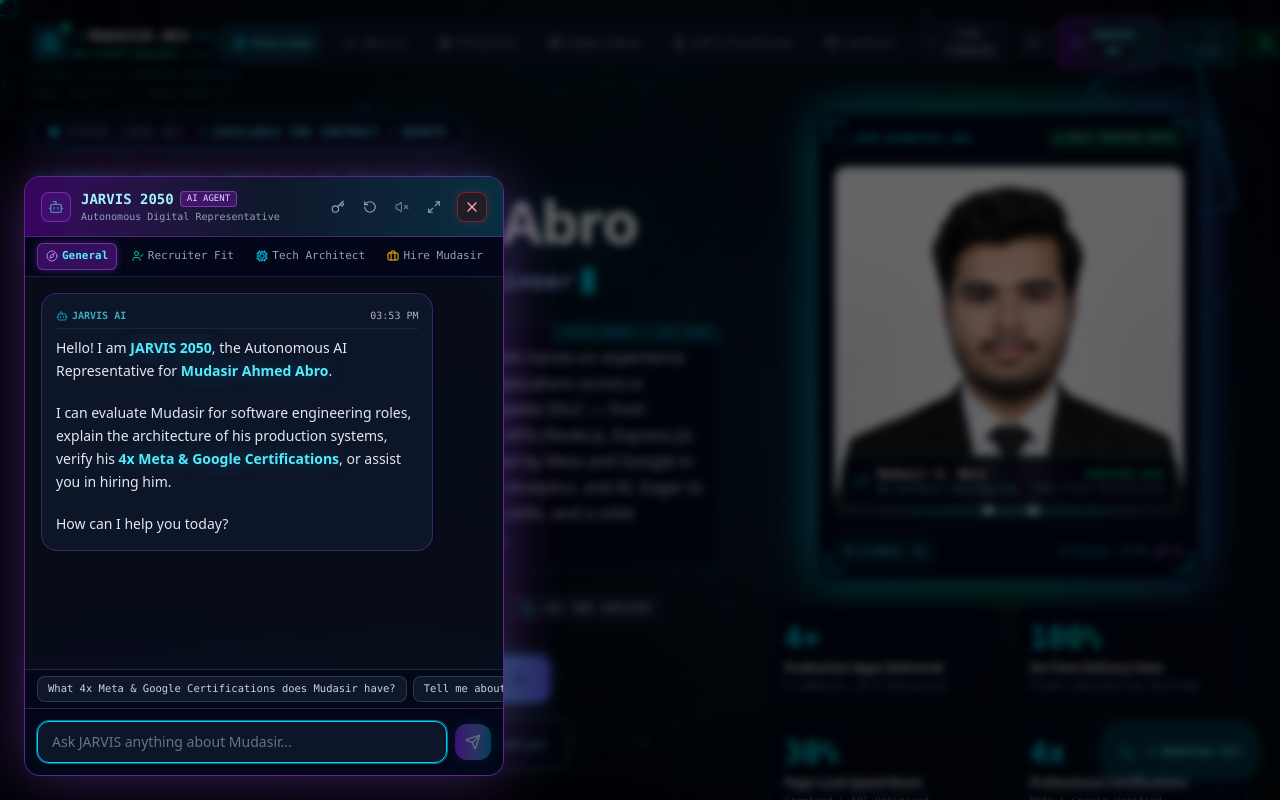
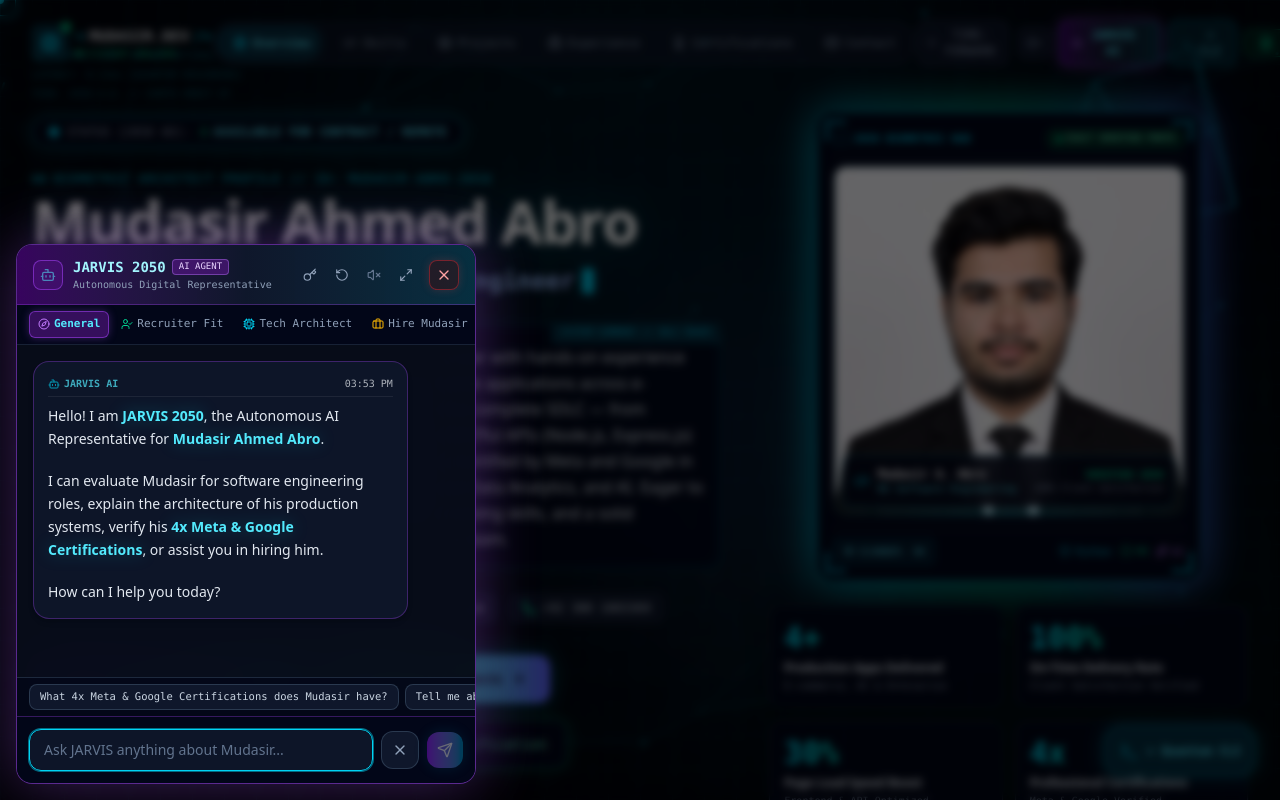
Before and after one commit to mudasirabro/mudasir-ahmed-abro-portfolio, a React (Vite) app: page / in a window 1280 px wide. Both pictures are taken after a click on the button "JARVIS AI". Shown: the top 800 px of the page. Built offline with nearby package versions, Linux system fonts and the light colour scheme.

Commit message:
fix(ui): ensure JARVIS header is fully visible within viewport and add dual close buttons and backdrop dismiss

```diff
--- a/src/components/JarvisBot.tsx
+++ b/src/components/JarvisBot.tsx
@@ -304,7 +304,7 @@
             />
 
             {/* Chat Box Window */}
-            <div className="relative z-50 sm:fixed sm:bottom-6 sm:left-6 sm:pointer-events-auto">
+            <div className="relative z-50 sm:fixed sm:bottom-4 sm:left-4 sm:pointer-events-auto">
               <motion.div
                 initial={{ opacity: 0, y: 30, scale: 0.95 }}
                 animate={{ opacity: 1, y: 0, scale: 1 }}
@@ -313,8 +313,8 @@
                 onClick={(e) => e.stopPropagation()}
                 className={`w-full max-w-[95vw] bg-[#080d1a]/95 border border-purple-500/50 sm:rounded-2xl shadow-[0_0_60px_rgba(168,85,247,0.35)] backdrop-blur-xl flex flex-col overflow-hidden transition-all duration-300 ${
                   isExpanded
-                    ? 'h-[92vh] sm:w-[700px]'
-                    : 'h-[85vh] sm:h-[600px] sm:w-[480px]'
+                    ? 'h-[88vh] sm:w-[700px]'
+                    : 'h-[min(540px,78vh)] sm:h-[min(540px,78vh)] sm:w-[460px]'
                 }`}
               >
                 {/* Header Bar */}
@@ -618,10 +618,19 @@
                   className="flex-1 bg-slate-900/90 border border-slate-700/80 focus:border-cyan-400 rounded-xl px-3.5 py-2.5 text-xs sm:text-sm text-slate-100 placeholder-slate-500 focus:outline-none focus:ring-1 focus:ring-cyan-400/50 font-sans"
                 />
 
+                {/* Secondary Close Button */}
+                <button
+                  onClick={handleClose}
+                  title="Close JARVIS AI (Esc)"
+                  className="p-2.5 rounded-xl bg-slate-900 border border-slate-700/80 hover:border-red-500/60 text-slate-400 hover:text-red-400 text-xs font-mono transition-all flex items-center justify-center shrink-0 cursor-pointer hover:bg-red-950/30"
+                >
+                  <X className="w-4 h-4" />
+                </button>
+
                 <button
                   onClick={() => handleSendMessage()}
                   disabled={!input.trim() || isThinking}
-                  className="p-2.5 rounded-xl bg-gradient-to-r from-purple-600 to-cyan-600 text-white hover:opacity-90 disabled:opacity-40 transition-all flex items-center justify-center shrink-0 shadow-[0_0_15px_rgba(6,182,212,0.3)]"
+                  className="p-2.5 rounded-xl bg-gradient-to-r from-purple-600 to-cyan-600 text-white hover:opacity-90 disabled:opacity-40 transition-all flex items-center justify-center shrink-0 shadow-[0_0_15px_rgba(6,182,212,0.3)] cursor-pointer"
                 >
                   <Send className="w-4 h-4" />
                 </button>
```
